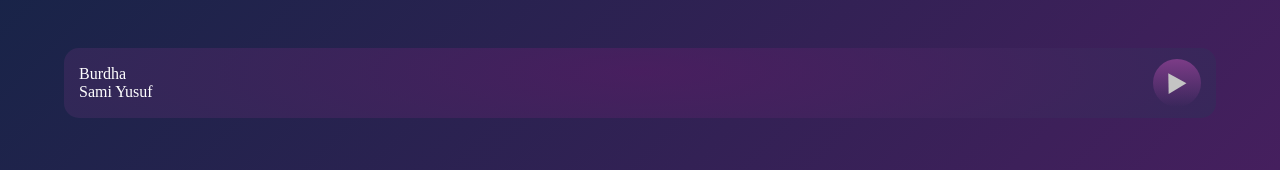
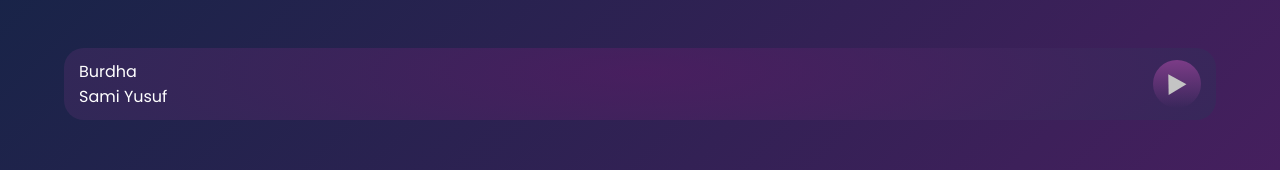
Before and after one commit to toriola998/halqoh, a Vue app: page / in a window 1280 px wide. Shown: the top 170 px of the page. Built offline with nearby package versions, Linux system fonts and the light colour scheme.

Commit message:
added google fonts

```diff
--- a/src/App.vue
+++ b/src/App.vue
@@ -15,10 +15,12 @@
 </script>
 
 <style>
+ @import url('https://fonts.googleapis.com/css2?family=Poppins:wght@300;400&display=swap');
 * {
     box-sizing: border-box;
     margin: 0;
     padding: 0;
+    font-family: 'Poppins', sans-serif;
 }
 
 .flex {
--- a/src/views/Home.vue
+++ b/src/views/Home.vue
@@ -2,11 +2,20 @@
     <div class="home">
         <div class="song flex">
             <div>
-                <p class="song-name">Burdha</p>
-                <p class="artist-name">Sami Yusuf</p>
+                <p>Burdha</p>
+                <p>Sami Yusuf</p>
             </div>
             <div class="circle flex">
-                <img src="./../assets/icons/play-btn.svg" class="play-btn"/>
+                <img src="./../assets/icons/play-btn.svg"
+                    alt="play lecture"
+                    height=""
+                    width=""/>
+                <img src="./../assets/icons/pause.png"
+                    alt="pause lecture"
+                    height=""
+                    width=""
+                    v-if="this.isPlaying"
+                    />
             </div>
         </div>
     </div>
@@ -14,7 +23,11 @@
 
 <script>
 export default {
-
+    data() {
+        return {
+            isPlaying: false,
+        }
+  }
 }
 </script>
 
@@ -30,12 +43,10 @@
     .song {
         justify-content: space-between;
         width: 90vw;
-        height: 70px;
-        background: radial-gradient(102.06% 345.4% at 50% 34.02%,
-        rgba(87, 29, 102, 0.62) 0%,
-        #223053 100%);
+        height: 4.5rem;
+        background: radial-gradient(102.06% 345.4% at 50% 34.02%, rgba(87, 29, 102, 0.62) 0%, #223053 100%);
         margin: 1rem auto;
-        border-radius: 15px;
+        border-radius: 20px;
         padding: 15px;
     }
 </style>
```
